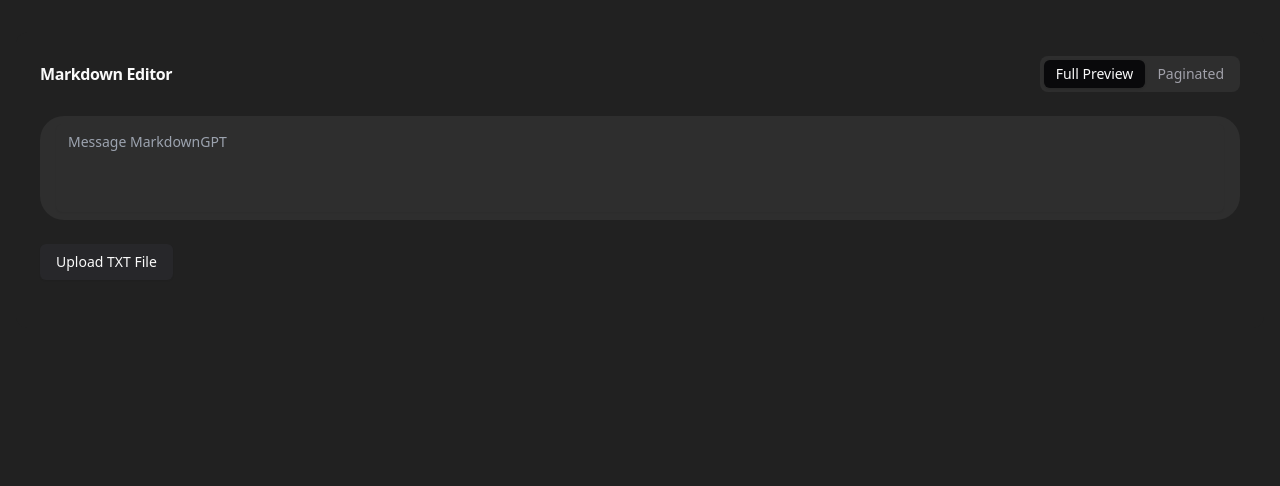
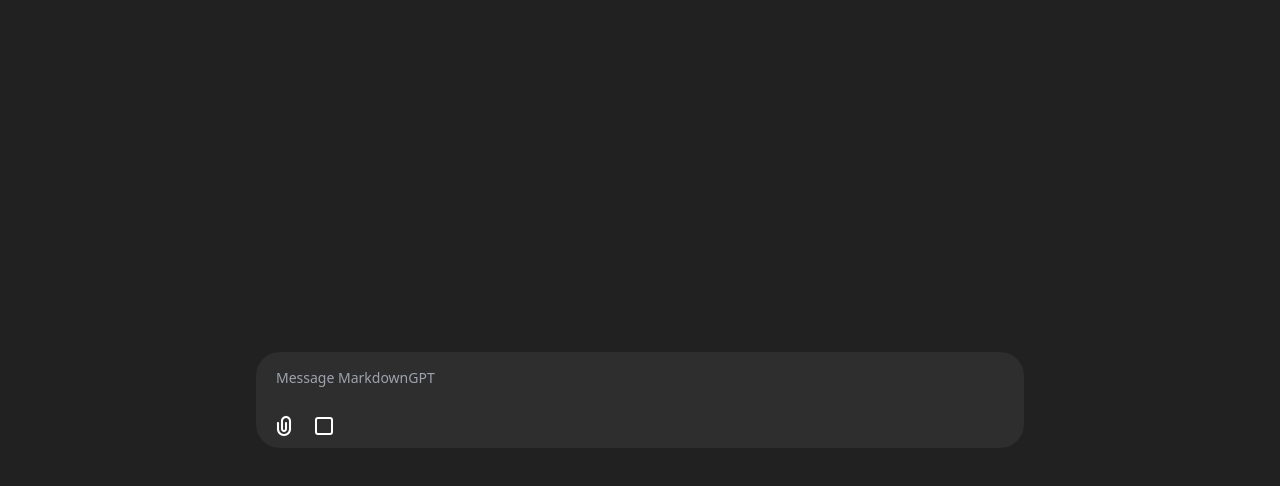
Before and after one commit to ayshrj/markdown-gpt, a Next.js app: page / in a window 1280 px wide. Shown: the top 486 px of the page. Built offline with nearby package versions, Linux system fonts and the light colour scheme.

Commit message:
feat: ui update

```diff
--- a/src/app/layout.tsx
+++ b/src/app/layout.tsx
@@ -14,8 +14,14 @@
   children: React.ReactNode;
 }) {
   return (
-    <html lang="en">
+    // Suppress the hydration mismatch warning on <html>:
+    <html lang="en" suppressHydrationWarning>
+      {/* You can also do suppressHydrationWarning on <body> if you prefer */}
       <body className="font-ui-sans-serif antialiased">
+        {/*
+          Wrap the entire application with our client-side
+          Providers component (which includes the ThemeProvider).
+        */}
         <Providers>{children}</Providers>
       </body>
     </html>
--- a/src/components/MarkdownRenderer.tsx
+++ b/src/components/MarkdownRenderer.tsx
@@ -1,6 +1,6 @@
 "use client";
 
-import React, { useState, useMemo, useEffect, useRef } from "react";
+import React, { useState, useMemo, useRef } from "react";
 import { Textarea } from "@/components/ui/textarea";
 import { Card, CardContent, CardHeader, CardTitle } from "@/components/ui/card";
 import { Button } from "@/components/ui/button";
@@ -14,6 +14,7 @@
 import remarkGfm from "remark-gfm";
 import rehypeRaw from "rehype-raw";
 import rehypeSanitize from "rehype-sanitize"; // Added for security
+import IconProvider from "@/lib/iconProvider";
 
 // Define custom props for the code component
 interface CustomCodeProps extends React.HTMLAttributes<HTMLElement> {
@@ -22,43 +23,14 @@
   children?: React.ReactNode;
 }
 
-const STORAGE_KEY = "markdown-editor-content"; // Define a unique key for localStorage
-
 const MarkdownEditor: React.FC = () => {
-  // Initialize state with empty string; will be updated in useEffect
+  // Initialize state with empty string
   const [markdown, setMarkdown] = useState<string>("");
   const [previewMode, setPreviewMode] = useState<string>("full");
   const [currentPage, setCurrentPage] = useState(0);
 
   // Ref for the hidden file input
   const fileInputRef = useRef<HTMLInputElement | null>(null);
-
-  // Load markdown from localStorage when the component mounts
-  useEffect(() => {
-    if (typeof window !== "undefined") {
-      // Ensure window is available
-      try {
-        const savedMarkdown = localStorage.getItem(STORAGE_KEY);
-        if (savedMarkdown) {
-          setMarkdown(savedMarkdown);
-        }
-      } catch (error) {
-        console.error("Failed to load markdown from localStorage:", error);
-      }
-    }
-  }, []);
-
-  // Save markdown to localStorage whenever it changes
-  useEffect(() => {
-    if (typeof window !== "undefined") {
-      // Ensure window is available
-      try {
-        localStorage.setItem(STORAGE_KEY, markdown);
-      } catch (error) {
-        console.error("Failed to save markdown to localStorage:", error);
-      }
-    }
-  }, [markdown]);
 
   const handleChange = (e: React.ChangeEvent<HTMLTextAreaElement>) => {
     setMarkdown(e.target.value);
@@ -104,7 +76,6 @@
   };
 
   // Styles close to ChatGPT's typical heading sizes
-  // (You can adjust margin, lineHeight, etc. to suit)
   const customTypographyStyles = {
     h1: {
       fontSize: "1.875rem", // ~30px
@@ -208,29 +179,22 @@
   };
 
   return (
-    <div className="container mx-auto px-4 py-8 bg-gpt-background">
-      <Card className="w-full bg-gpt-background border-none">
-        <CardHeader>
-          <div className="flex justify-between items-center">
-            <CardTitle>Markdown Editor</CardTitle>
-            <Tabs
-              value={previewMode}
-              onValueChange={(value) => setPreviewMode(value)}
+    <div
+      className={`container min-w-full flex justify-center min-h-[100dvh] transition-all relative ${
+        markdown.length > 0 ? "" : ""
+      }`}
     >
-              <TabsList className="bg-gpt-input-background">
-                <TabsTrigger value="full">Full Preview</TabsTrigger>
-                <TabsTrigger value="paginated">Paginated</TabsTrigger>
-              </TabsList>
-            </Tabs>
-          </div>
-        </CardHeader>
-        <CardContent>
-          <div className="space-y-6">
-            <div className="flex w-full cursor-text flex-col rounded-3xl px-4 focus:outline-none transition-colors contain-inline-size bg-gpt-input-background min-h-[88px] max-h-[216px] outline-none text-base border-none items-center">
+      <div className="w-full max-w-3xl bg-gpt-background border-none max-md:px-4">
+        <div className="min-h-[100dvh] relative pt-4 flex flex-col">
+          <div
+            className={`flex w-full cursor-text flex-col rounded-3xl pl-2 pr-4 focus:outline-none transition-colors contain-inline-size bg-gpt-input-background min-h-[88px] max-h-[216px] outline-none text-base border-none items-center ${
+              markdown.length > 0 ? "" : "absolute top-1/2 -translate-y-1/2"
+            }`}
+          >
             <Textarea
               className="
                   flex w-full cursor-text flex-col mx-2 my-2
-                  min-h-[88px] max-h-[216px] outline-none border-none
+                  max-h-[216px] outline-none border-none
                   focus:ring-0 focus:outline-none focus:border-none
                   bg-gpt-input-background placeholder:text-gpt-input-placeholder-foreground
                   text-base resize-none break-words
@@ -240,13 +204,27 @@
               autoresize={true}
               placeholder="Message MarkdownGPT"
             />
-            </div>
-            {/* Upload Button */}
-            <div className="flex items-center space-x-4">
-              <Button variant="secondary" onClick={handleUploadClick}>
-                Upload TXT File
-              </Button>
-              {/* Hidden File Input */}
+            <div className="min-h-[44px] max-h-[44px] flex w-full justify-between items-center px-2">
+              <span className="flex gap-4">
+                <IconProvider
+                  onClick={handleUploadClick}
+                  type="Clip"
+                  strokeWidth={0.1}
+                />
+                {previewMode === "full" ? (
+                  <IconProvider
+                    onClick={() => setPreviewMode("paginated")}
+                    className="cursor-pointer"
+                    type="Full"
+                  />
+                ) : (
+                  <IconProvider
+                    onClick={() => setPreviewMode("full")}
+                    className="cursor-pointer"
+                    type="Pagination"
+                  />
+                )}
+
                 <input
                   type="file"
                   accept=".txt"
@@ -254,30 +232,34 @@
                   className="hidden"
                   onChange={handleFileChange}
                 />
-              {/* Optional: Clear Button */}
+              </span>
+
               {markdown && (
-                <Button
-                  variant="outline"
+                <IconProvider
+                  type="Clear"
                   onClick={() => {
                     setMarkdown("");
                     setCurrentPage(0);
                   }}
-                >
-                  Clear
-                </Button>
+                  className="fill-gpt-foreground stroke-none h-8 w-8 translate-x-3 cursor-pointer"
+                />
               )}
             </div>
-            <div className="prose dark:prose-invert max-w-none break-words">
+          </div>
+
+          <div className="prose dark:prose-invert max-w-none break-words mt-2 pb-20">
+            {" "}
+            {/* Added pb-20 */}
             {previewMode === "full" ? (
               <ReactMarkdown
                 remarkPlugins={[remarkGfm]}
-                  rehypePlugins={[rehypeRaw, rehypeSanitize]} // Added rehypeSanitize for security
+                rehypePlugins={[rehypeRaw, rehypeSanitize]}
                 components={components}
               >
                 {markdown}
               </ReactMarkdown>
             ) : (
-                <div>
+              <div className="flex flex-col min-h-full">
                 <ReactMarkdown
                   remarkPlugins={[remarkGfm]}
                   rehypePlugins={[rehypeRaw, rehypeSanitize]} // Added rehypeSanitize for security
@@ -285,21 +267,31 @@
                 >
                   {sections[currentPage]}
                 </ReactMarkdown>
-                  <div className="flex justify-between mt-4">
-                    <Button
-                      variant="outline"
+                {markdown.length > 0 && (
+                  <div className="fixed bottom-0 left-1/2 transform -translate-x-1/2 w-full max-w-3xl px-4 bg-gpt-background">
+                    <div className="flex justify-between items-center py-2 rounded shadow">
+                      <button
+                        className={`bg-gpt-foreground text-gpt-background px-4 py-2 rounded text-sm ${
+                          currentPage === 0
+                            ? "opacity-50 cursor-not-allowed"
+                            : "hover:bg-gpt-foreground/80"
+                        }`}
                         onClick={() =>
                           setCurrentPage(Math.max(0, currentPage - 1))
                         }
                         disabled={currentPage === 0}
                       >
                         Previous
-                    </Button>
-                    <div className="text-center">
-                      Page {currentPage + 1} of {sections.length}
+                      </button>
+                      <div className="text-center flex items-center justify-end">
+                        {currentPage + 1} of {sections.length}
                       </div>
-                    <Button
-                      variant="outline"
+                      <button
+                        className={`bg-gpt-foreground text-gpt-background px-4 py-2 rounded text-sm ${
+                          currentPage === sections.length - 1
+                            ? "opacity-50 cursor-not-allowed"
+                            : "hover:bg-gpt-foreground/80"
+                        }`}
                         onClick={() =>
                           setCurrentPage(
                             Math.min(sections.length - 1, currentPage + 1)
@@ -308,14 +300,15 @@
                         disabled={currentPage === sections.length - 1}
                       >
                         Next
-                    </Button>
+                      </button>
                     </div>
                   </div>
                 )}
               </div>
+            )}
           </div>
-        </CardContent>
-      </Card>
+        </div>
+      </div>
     </div>
   );
 };
--- a/src/components/Providers.tsx
+++ b/src/components/Providers.tsx
@@ -9,9 +9,9 @@
 const Providers: React.FC<ProvidersProps> = ({ children }) => {
   return (
     <ThemeProvider
-      attribute="class" // Applies the theme class to <html>
-      defaultTheme="dark" // Sets the default theme to dark
-      enableSystem={false} // Disables system theme detection
+      attribute="class" // Applies 'dark' or 'light' class to <html>
+      defaultTheme="dark" // Your default theme on first load
+      enableSystem={false} // Disable matching system preference if desired
     >
       {children}
     </ThemeProvider>
--- a/src/components/ui/textarea.tsx
+++ b/src/components/ui/textarea.tsx
@@ -10,7 +10,7 @@
 const Textarea = React.forwardRef<HTMLTextAreaElement, TextareaProps>(
   ({ className, autoresize = false, style, ...props }, ref) => {
     const textareaClassNames =
-      "flex min-h-[60px] w-full rounded-md border border-input bg-transparent px-3 py-2 text-base shadow-sm placeholder:text-muted-foreground focus:outline-none focus:ring-0 focus-visible:outline-none focus-visible:ring-0 disabled:cursor-not-allowed disabled:opacity-50 md:text-sm";
+      "flex w-full rounded-md border border-input bg-transparent px-3 py-2 text-base placeholder:text-muted-foreground focus:outline-none focus:ring-0 focus-visible:outline-none focus-visible:ring-0 disabled:cursor-not-allowed disabled:opacity-50 md:text-sm";
 
     if (autoresize) {
       const { height, ...restStyle } = style || {};
--- /dev/null
+++ b/src/lib/iconProvider.tsx
@@ -0,0 +1,84 @@
+import React from "react";
+
+const IconProvider: React.FC<{
+  type: "Clip" | "Clear" | "Full" | "Pagination";
+  className?: string;
+  size?: number;
+  fill?: string;
+  stroke?: string;
+  strokeWidth?: string | number;
+  strokeLinecap?: "inherit" | "butt" | "round" | "square";
+  strokeLinejoin?: "inherit" | "round" | "miter" | "bevel";
+  onClick?: React.MouseEventHandler<SVGSVGElement>;
+}> = ({
+  type,
+  className = "",
+  size = 24,
+  fill = "none",
+  stroke = "currentColor",
+  strokeWidth = 2,
+  strokeLinecap = "round",
+  strokeLinejoin = "round",
+  onClick,
+}) => {
+  let iconComponent;
+
+  switch (type) {
+    case "Clip":
+      iconComponent = (
+        <>
+          <path
+            fill-rule="evenodd"
+            clip-rule="evenodd"
+            d="M9 7C9 4.23858 11.2386 2 14 2C16.7614 2 19 4.23858 19 7V15C19 18.866 15.866 22 12 22C8.13401 22 5 18.866 5 15V9C5 8.44772 5.44772 8 6 8C6.55228 8 7 8.44772 7 9V15C7 17.7614 9.23858 20 12 20C14.7614 20 17 17.7614 17 15V7C17 5.34315 15.6569 4 14 4C12.3431 4 11 5.34315 11 7V15C11 15.5523 11.4477 16 12 16C12.5523 16 13 15.5523 13 15V9C13 8.44772 13.4477 8 14 8C14.5523 8 15 8.44772 15 9V15C15 16.6569 13.6569 18 12 18C10.3431 18 9 16.6569 9 15V7Z"
+            fill="currentColor"
+          ></path>
+        </>
+      );
+      break;
+    case "Clear":
+      iconComponent = (
+        <>
+          <path d="M12 2c5.523 0 10 4.477 10 10s-4.477 10 -10 10s-10 -4.477 -10 -10s4.477 -10 10 -10m3.6 5.2a1 1 0 0 0 -1.4 .2l-2.2 2.933l-2.2 -2.933a1 1 0 1 0 -1.6 1.2l2.55 3.4l-2.55 3.4a1 1 0 1 0 1.6 1.2l2.2 -2.933l2.2 2.933a1 1 0 0 0 1.6 -1.2l-2.55 -3.4l2.55 -3.4a1 1 0 0 0 -.2 -1.4" />
+        </>
+      );
+      break;
+    case "Pagination":
+      iconComponent = (
+        <>
+          <path d="M4 4m0 2a2 2 0 0 1 2 -2h12a2 2 0 0 1 2 2v12a2 2 0 0 1 -2 2h-12a2 2 0 0 1 -2 -2z" />
+          <path d="M12 4l0 16" />
+        </>
+      );
+      break;
+    case "Full":
+      iconComponent = (
+        <>
+          <path d="M4 4m0 2a2 2 0 0 1 2 -2h12a2 2 0 0 1 2 2v12a2 2 0 0 1 -2 2h-12a2 2 0 0 1 -2 -2z" />
+        </>
+      );
+      break;
+    default:
+      iconComponent = <></>;
+      break;
+  }
+
+  return (
+    <svg
+      className={className}
+      width={size}
+      height={size}
+      fill={fill}
+      stroke={stroke}
+      strokeWidth={strokeWidth}
+      strokeLinecap={strokeLinecap}
+      strokeLinejoin={strokeLinejoin}
+      onClick={onClick}
+      viewBox="0 0 24 24"
+    >
+      {iconComponent}
+    </svg>
+  );
+};
+
+export default IconProvider;
```
Lines whose indentation alone changed are shown as unchanged.
